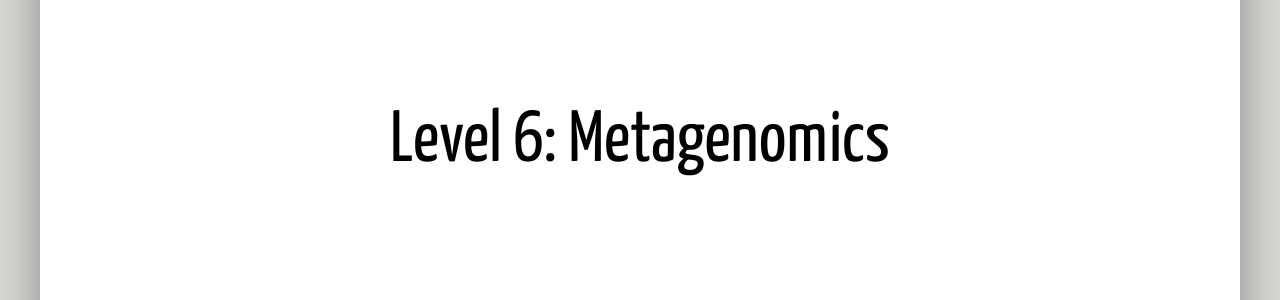
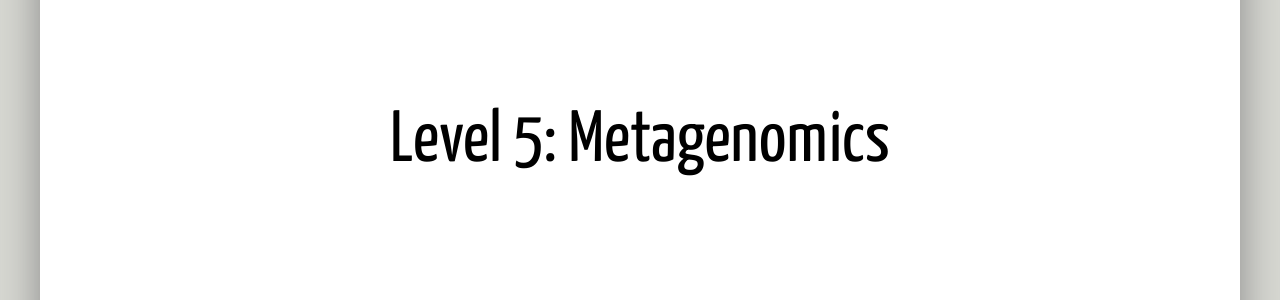
Before and after one commit to StreetScienceCommunity/DNAnalyzer, a Jekyll site: the page built from game/level5/slides.html, in a window 1280 px wide. Shown: the part 308-608 px from the top of the page. Built offline with Jekyll 4.4.1, drawn with Linux system fonts in a browser that asks for light colours; nearby versions of some CDN libraries; some web fonts are replaced; library files that are not in the unit come from our copies.

```diff
--- a/game/level1/slides.html
+++ b/game/level1/slides.html
@@ -1,6 +1,6 @@
 ---
 layout: slides
-title: "Level 2: Introduction to the biology"
+title: "Level 1 - Introduction to the biology"
 
 ---
 
--- a/game/level2/slides.html
+++ b/game/level2/slides.html
@@ -1,6 +1,6 @@
 ---
 layout: slides
-title: "Level 3: DNA"
+title: "Level 2 - DNA"
 
 ---
 
--- a/game/level3/slides.html
+++ b/game/level3/slides.html
@@ -1,6 +1,6 @@
 ---
 layout: slides
-title: "Level 4: Sequencing"
+title: "Level 3 - Sequencing"
 
 ---
 
--- a/game/level4/slides.html
+++ b/game/level4/slides.html
@@ -1,6 +1,6 @@
 ---
 layout: slides
-title: "Level 5: Alignment"
+title: "Level 4 - Alignment"
 ---
 
 ### Alignment
--- a/game/level5/slides.html
+++ b/game/level5/slides.html
@@ -1,6 +1,6 @@
 ---
 layout: slides
-title: "Level 6: Metagenomics"
+title: "Level 5: Metagenomics"
 
 ---
 
```
Also changed, not shown: 6 other files.
